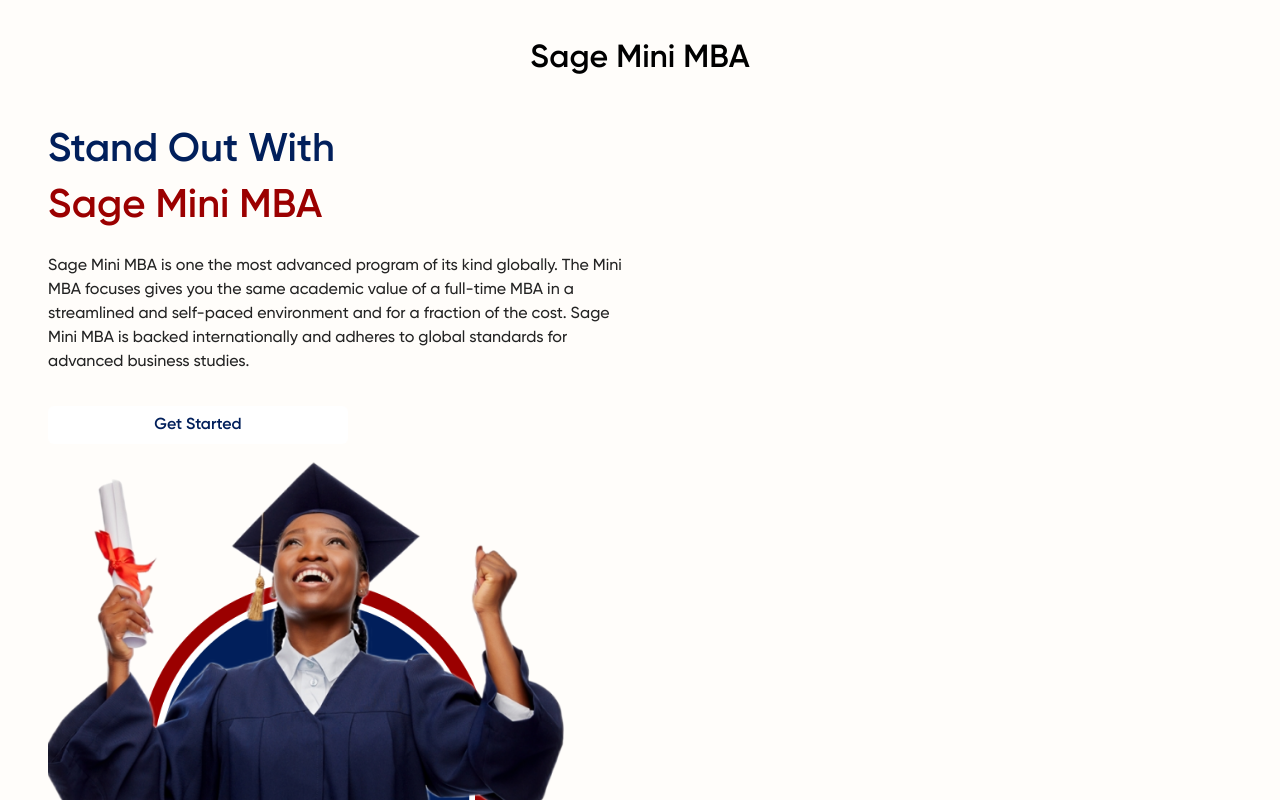
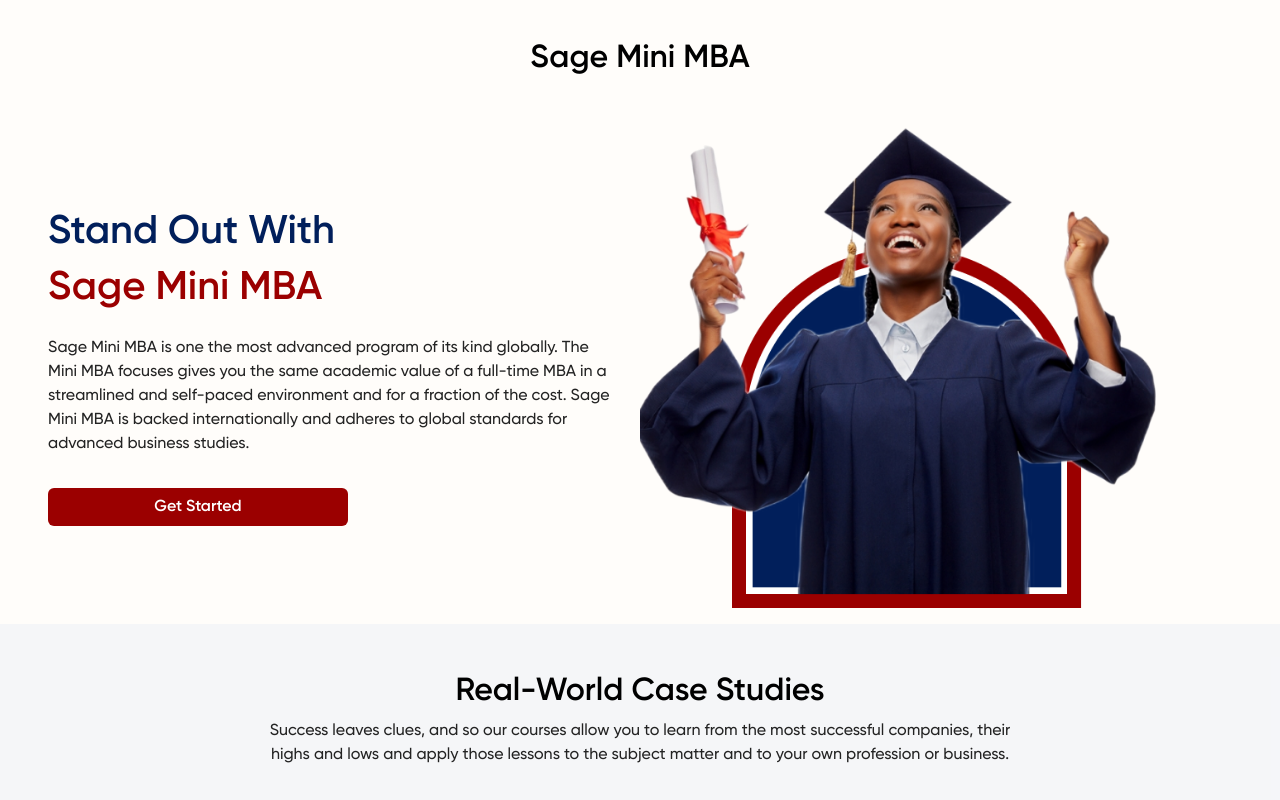
Before and after one commit to pluralcodetech/sage, a React (Create React App) app: page / in a window 1280 px wide. Shown: the part 5440-6240 px from the top of the page. Built offline with nearby package versions, Linux system fonts and the light colour scheme; some icons are missing.

Commit message:
corrected cert button

```diff
--- a/src/App.css
+++ b/src/App.css
@@ -209,6 +209,7 @@ font-family: 'Gilroy-Regular';
   height: 100%;
 }
 .cert-btn{
+  width: 300px;
   background-color: #9B0000;
   color: #FFFFFF;
 }
@@ -358,6 +359,7 @@ top:43%;
   /* display: none; */
 }
 .mbacol{
+  width: 95%;
   color: #232323;
   font-family: Gilroy-Medium;
 }
@@ -604,7 +606,7 @@ border-radius: 24px 24px 0px 0px;
   .header-logo{
     width: 100%;
   }
-  .header-btn, .header-btn2{
+  .header-btn, .header-btn2, .cert-btn{
     width: 100%;
   }
   .header-logomba{
@@ -620,9 +622,6 @@ border-radius: 24px 24px 0px 0px;
   }
   .cert-box h5{
     font-size: 18px;
-  }
-  .cert-btn{
-    color: #9B0000;
   }
   .cert-text{
     font-size: 13.5px;
@@ -722,7 +721,7 @@ border-radius: 24px 24px 0px 0px;
   .react-multiple-carousel__arrow--left, .react-multiple-carousel__arrow--right {
     display: none;
   }
-  .mbalogo{
+  .mbalogo, .mbacol{
     width: 100%;
   }
   .case-text{
--- a/src/components/molecules/MBA.js
+++ b/src/components/molecules/MBA.js
@@ -9,12 +9,12 @@ const MBA = () => {
   return (
     <div className="cert">
       <h2 className="text-center my-3 my-lg-5 text-black" data-aos="zoom-in-up" data-aos-duration="2000">Sage Mini MBA</h2>
-      <div  className="row align-items-center gap-3">
+      <div  className="row align-items-center gap-3 gap-lg-0">
         <div className="col-sm-12 col-md-12 col-lg-6 p-0" data-aos="fade-right" data-aos-duration="2000">
           <h2 className="fs-1 std size">Stand Out With</h2>
           <h2 className="fs-1 std2 size">Sage Mini MBA</h2>
           <Text className="py-3 mbacol" children="Sage Mini MBA is one the most advanced program of its kind globally. The Mini MBA focuses gives you the same academic value of a full-time MBA in a streamlined and self-paced environment and for a fraction of the cost. Sage Mini MBA is backed internationally and adheres to global standards for advanced business studies."/>
-          <Button className="btn header-btn" children="Get Started"/>
+          <Button className="btn cert-btn" children="Get Started"/>
         </div>
         <div className="col-sm-12 col-md-12 col-lg-6 p-0" data-aos="fade-up" data-aos-duration="2000">
           <Image className="mbalogo" src={sagemini} />
```
